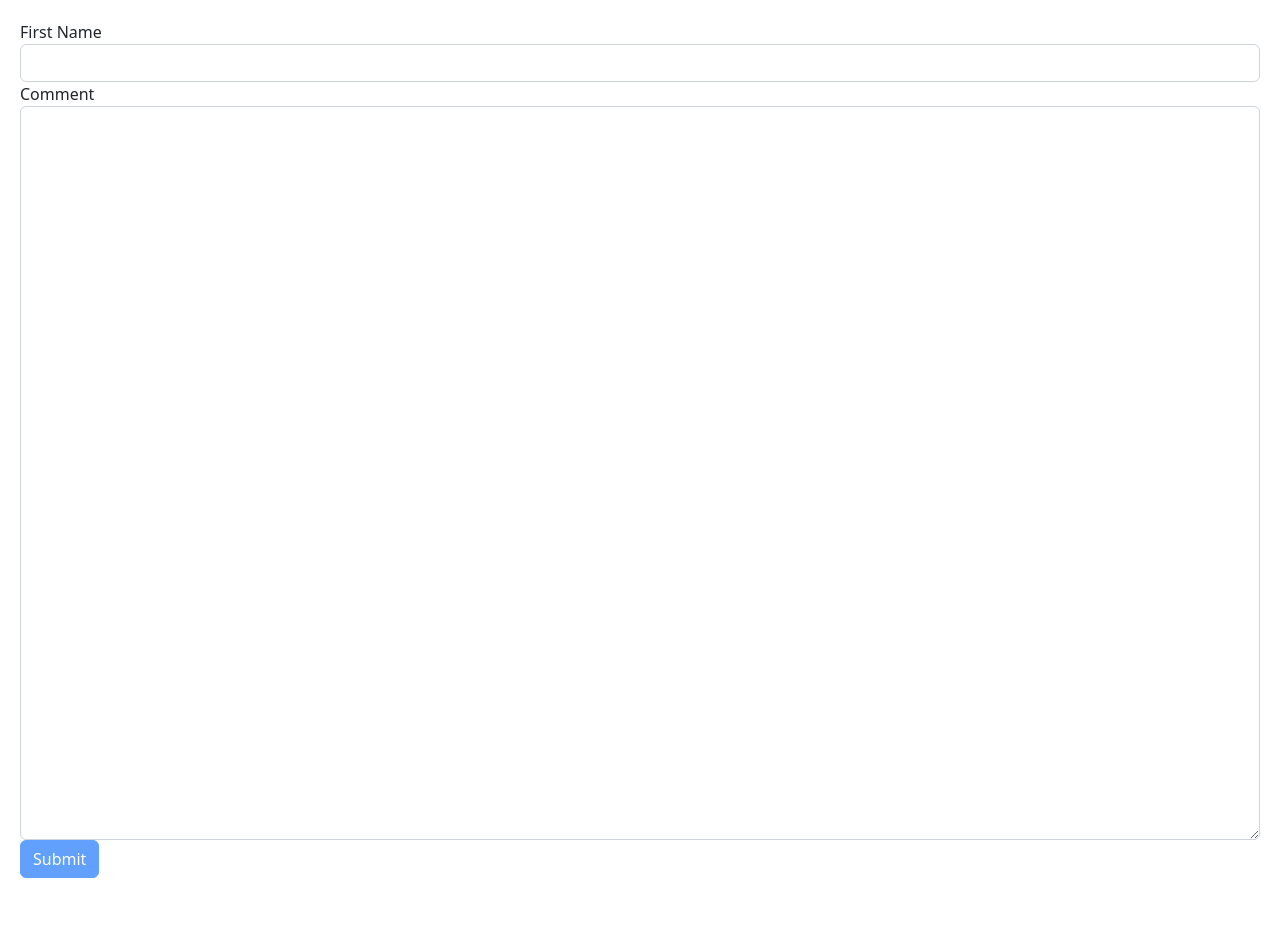
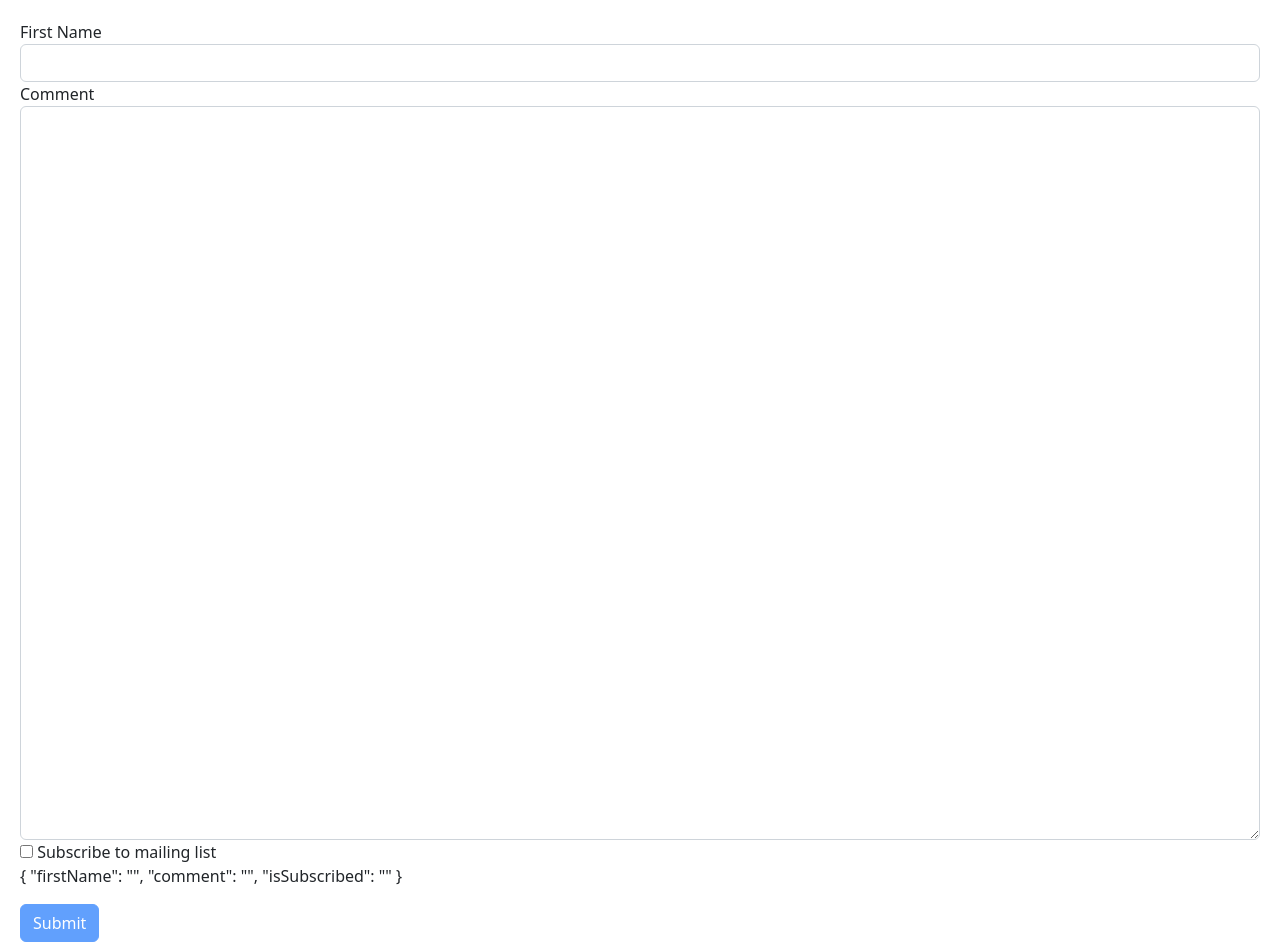
Before and after one commit to HeshanKarunaratne/AngularExamples, an Angular app: page / in a window 1280 px wide. Shown: the top 952 px of the page. Before the commit the page ends 898 px from the top, so only its background shows below. Built offline with nearby package versions, Linux system fonts and the light colour scheme.

Commit message:
Checkboxes

```diff
--- a/src/app/contact-form/contact-form.component.html
+++ b/src/app/contact-form/contact-form.component.html
@@ -1,5 +1,4 @@
 <form #f="ngForm" (ngSubmit)="submit(f)">
-    <div ngModelGroup="contact" #contact="ngModelGroup">
     <div class="form-group">
         <label for="firstName">First Name</label>
         <input required minlength="4" maxlength="10" pattern="banana" ngModel name="firstName" #firstName="ngModel"
@@ -11,10 +10,15 @@
             <div *ngIf="firstName.errors?.['pattern']">Doesn't match the pattern</div>
         </div>
     </div>
-    </div>
     <div class="form-group">
         <label for="comment">Comment</label>
         <textarea ngModel name="comment" id="comment" type="text" rows="30" cols="30" class="form-control"></textarea>
     </div>
+    <div class="checkbox">
+        <label>
+            <input type="checkbox" ngModel name="isSubscribed"> Subscribe to mailing list
+        </label>
+    </div>
+    <p>{{f.value | json}}</p>
     <button class="btn btn-primary" [disabled]="!f.valid">Submit</button>
 </form>
```
Also changed, not shown: 1 other file (tests, documents, lock files or other folders). Lines whose indentation alone changed are shown as unchanged.
